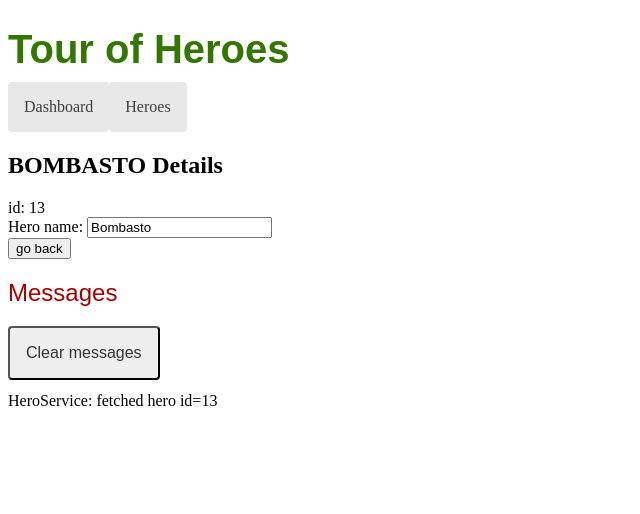
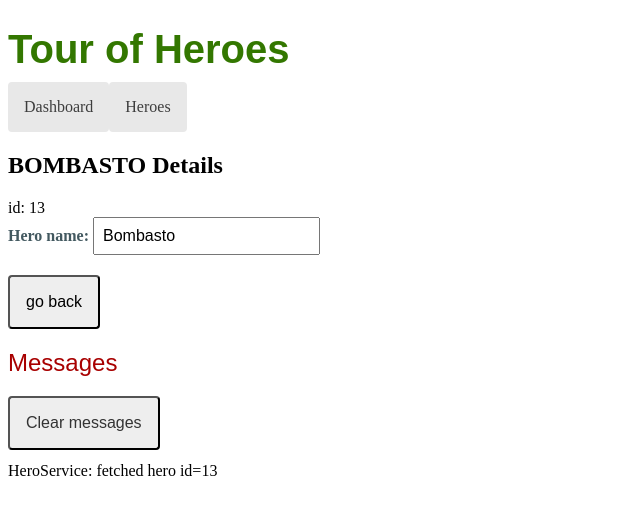
Before and after one commit to GeorgeBirb/heroesApp, an Angular app: page /detail/13 in a window 1280 px wide. Shown: the top 514 px of the page, without its empty margins (0-640 px from the left). Built offline with nearby package versions, Linux system fonts and the light colour scheme.

Commit message:
little fix

```diff
--- a/src/app/hero-detail/hero-detail.component.css
+++ b/src/app/hero-detail/hero-detail.component.css
@@ -0,0 +1,24 @@
+/* HeroDetailComponent's private CSS styles */
+label {
+  color: #435960;
+  font-weight: bold;
+}
+input {
+  font-size: 1em;
+  padding: .5rem;
+}
+button {
+  margin-top: 20px;
+  background-color: #eee;
+  padding: 1rem;
+  border-radius: 4px;
+  font-size: 1rem;
+}
+button:hover {
+  background-color: #cfd8dc;
+}
+button:disabled {
+  background-color: #eee;
+  color: #ccc;
+  cursor: auto;
+}
```
